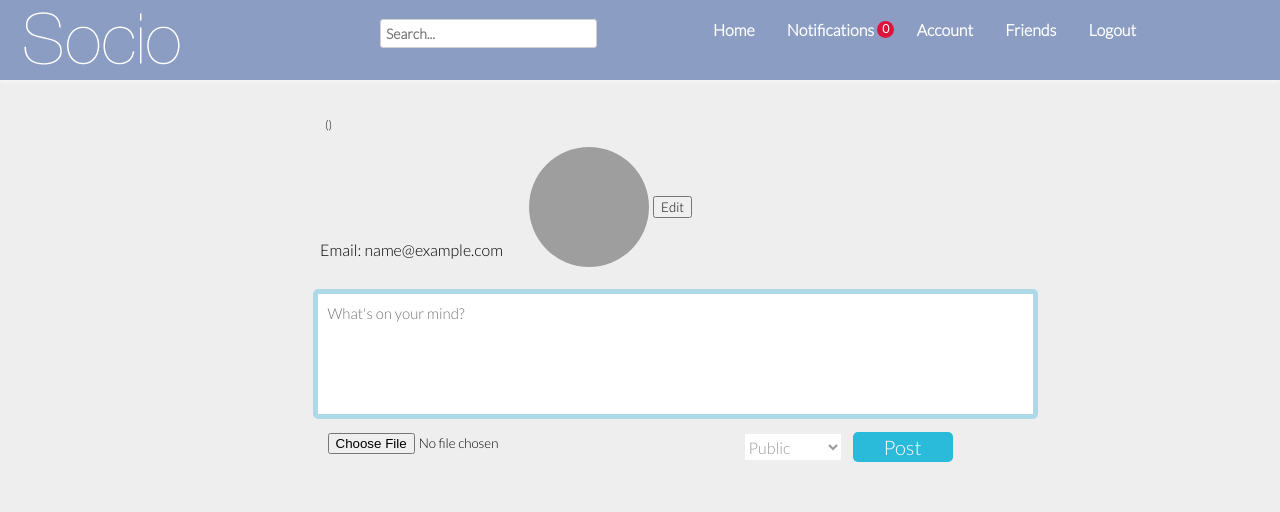
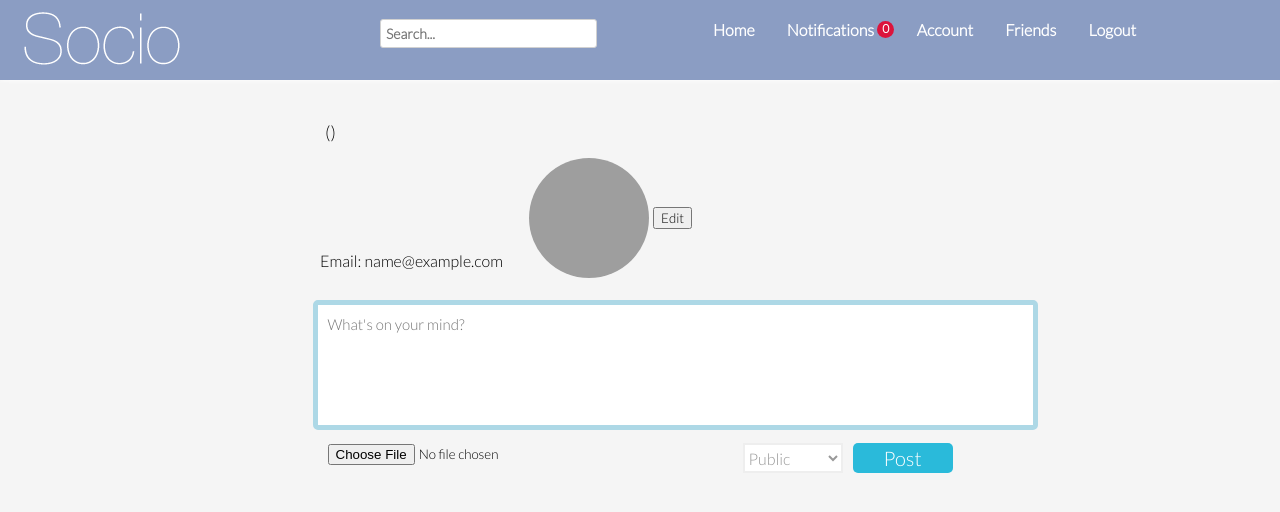
Before and after one commit to HeshamMeneisi/4H, a PHP site: page /profile.php in a window 1280 px wide. Shown: the top 512 px of the page. Run offline with PHP 8.4, Linux system fonts and the light colour scheme; the visitor is signed in with stand-in values (Sample User, id 1); data that the repository does not hold is empty; grey boxes are pictures that could not be loaded.

Commit message:
Finalize

```diff
--- a/css/hud.css
+++ b/css/hud.css
@@ -1,6 +1,6 @@
 body {
     margin: 0;
-    background:#eee;
+    background:rgba(238, 238, 238, 0.55);
 }
 
 * {
--- a/css/profile.css
+++ b/css/profile.css
@@ -17,6 +17,11 @@
     color:#2abada;
     display:inline;
 
+}
+.nickname-p{
+    font-size:18px;
+    padding-top:8px;
+    margin-left:5px;
 }
 .nickname{
     font-size:12px;
--- a/profile.php
+++ b/profile.php
@@ -38,7 +38,7 @@ include_once 'hud.php';
 <div class="name">
   <?php echo $user['fname'].' '.$user['lname']; ?>
 </div>
-<div class="nickname">
+<div class="nickname-p">
   <?php echo '('.$user['nickname'].')'; ?>
 </div>
 
```
